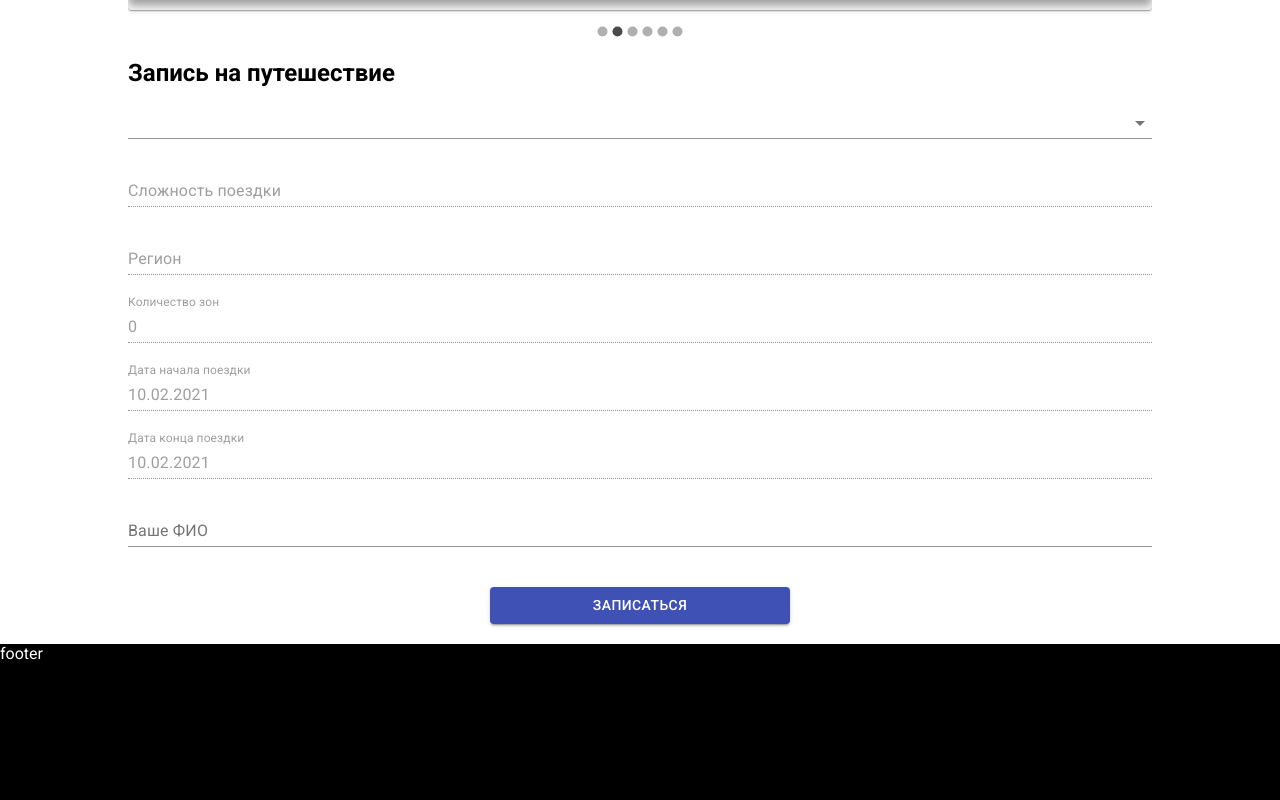
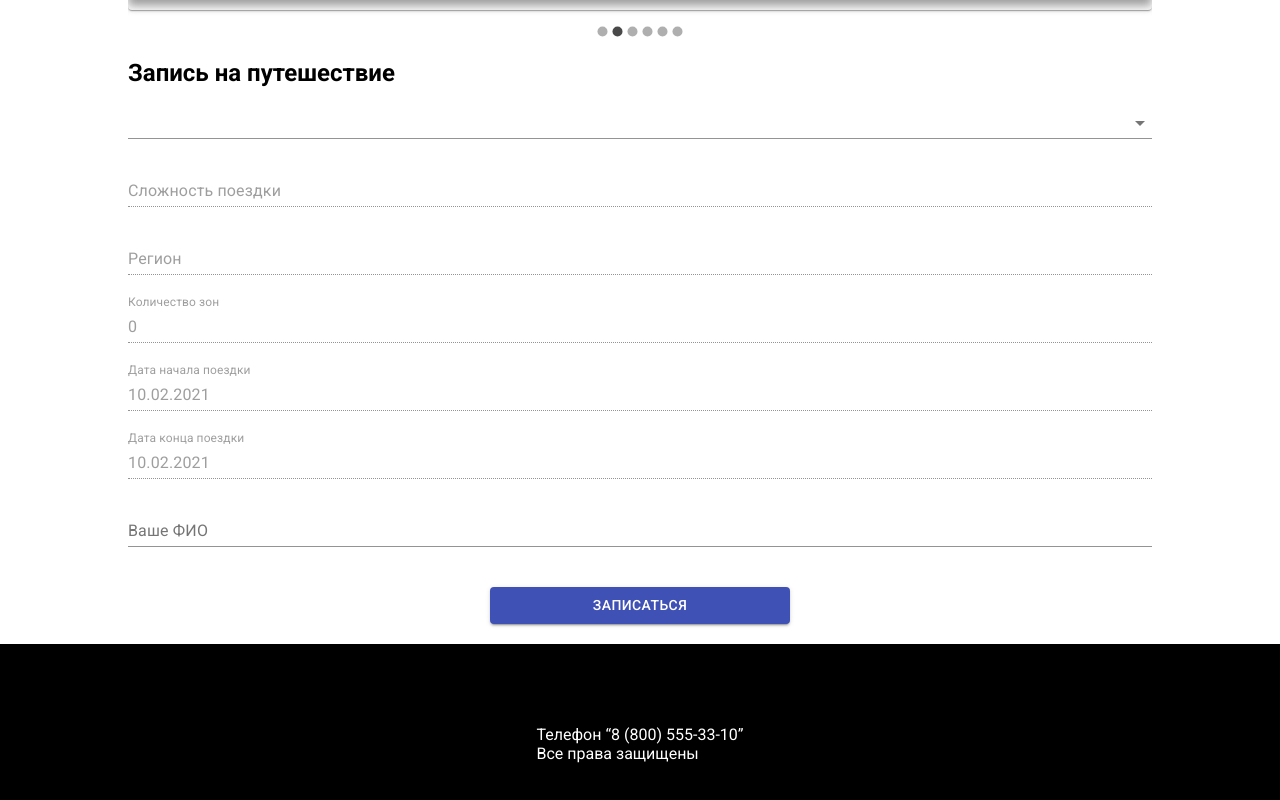
Before and after one commit to Yaniddze/travels, a React (Create React App) app: page / in a window 1280 px wide. Shown: the part 638-1438 px from the top of the page. Built offline with nearby package versions, Linux system fonts and the light colour scheme; grey boxes are pictures that could not be loaded.

Commit message:
+ Delete travels

```diff
--- a/src/components/footer/Footer.tsx
+++ b/src/components/footer/Footer.tsx
@@ -5,10 +5,26 @@ const FooterWrapper = styled.div`
   background: #000;
   color: white;
   height: 100%;
+
+  position: relative;
+  > * {
+    position: absolute;
+    top: 50%;
+    left: 50%;
+
+    transform: translate(-50%, -50%);
+  }
 `;
 
 export const Footer: FC = () => (
   <FooterWrapper>
-    footer
+    <div>
+      <div>
+        Телефон “8 (800) 555-33-10”
+      </div>
+      <div>
+        Все права защищены
+      </div>
+    </div>
   </FooterWrapper>
 );
--- a/src/components/travaelForm/TravelForm.tsx
+++ b/src/components/travaelForm/TravelForm.tsx
@@ -73,7 +73,7 @@ export const TravelForm: FC<TravelFormProps> = ({
   }
 
   const onClick = (data: FormType) => {
-    if (currentTravel !== undefined) {
+    if (currentTravel.name !== '') {
       addTravel({
         username: data.name,
         name: currentTravel.name,
--- a/src/hooks/useCurrentTravels.ts
+++ b/src/hooks/useCurrentTravels.ts
@@ -15,12 +15,17 @@ const setLocalTravels = (travels: StoragedTravel[]) => {
   localStorage.setItem('cTravels', JSON.stringify(travels));
 }
 
+function onlyUnique(value: any, index: any, self: any[]) {
+  return self.findIndex(x => x.name === value.name) === index;
+}
+
 export const useCurrentTravels = () => {
   const [currentTravels, setCurrentTravels] = useState<StoragedTravel[]>(getTravels);
 
   const setTravels = (travels: StoragedTravel[]) => {
-    setCurrentTravels(travels);
-    setLocalTravels(travels);
+    const travelsToReplace = travels.filter(onlyUnique);
+    setCurrentTravels(travelsToReplace);
+    setLocalTravels(travelsToReplace);
   }
 
   return {
```
